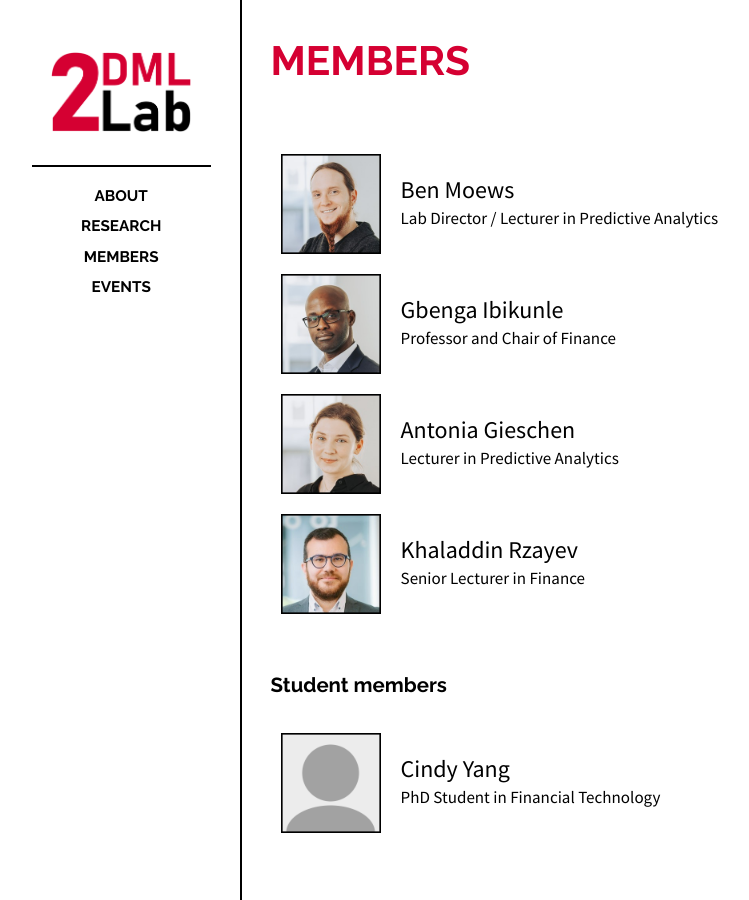
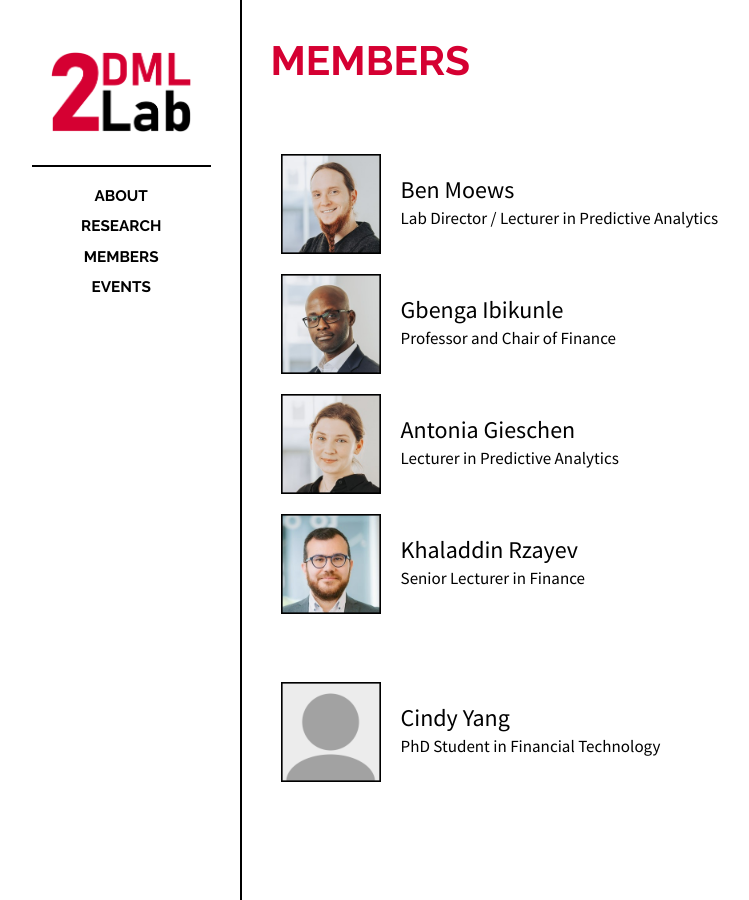
Before and after one commit to 2dml-lab/2dml-lab.github.io, a Jekyll site: the page built from _posts/2024-02-02-members.md, in a window 1280 px wide. Shown: the whole page, without its empty margins (118-867 px from the left). Built offline with Jekyll 4.4.1, drawn with Linux system fonts in a browser that asks for light colours.

Commit message:
Update 2024-02-02-members.md

```diff
--- a/_posts/2024-02-02-members.md
+++ b/_posts/2024-02-02-members.md
@@ -57,8 +57,6 @@ categories: posts
 
 <br>
 
-## Student members
-
 <div class="card">
   <img class="image" alt="profile image" src="/images/unknown.png"/>
   <div>
```
